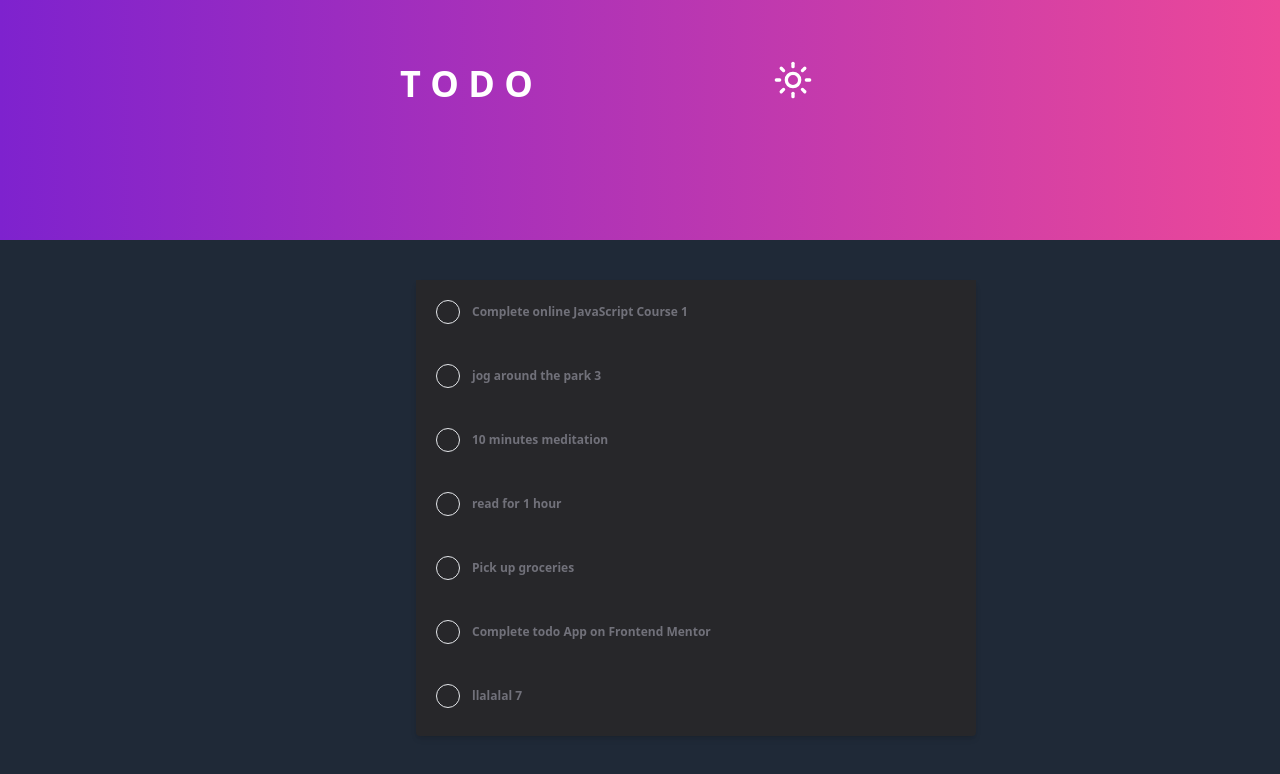
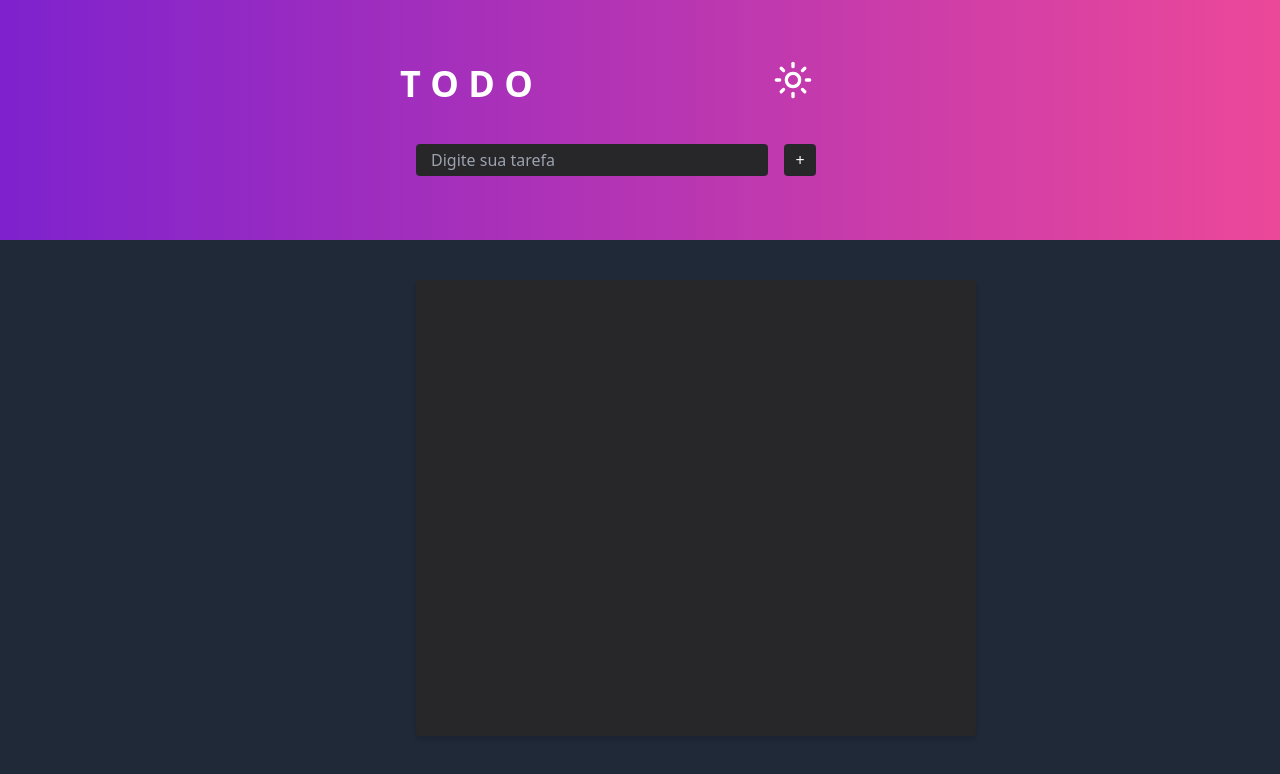
Before and after one commit to Artfel0216/Projeto-Findup, a Next.js app: page / in a window 1280 px wide. Shown: the top 774 px of the page. Built offline with nearby package versions, Linux system fonts and the light colour scheme.

Commit message:
atualização final

```diff
--- a/src/app/page.tsx
+++ b/src/app/page.tsx
@@ -1,84 +1,67 @@
 "use client"
-import { Check, Import, Sun } from "lucide-react";
+import { useState } from "react"
+import { Sun } from "lucide-react";
 import { Line } from "../components/line";
+import TodoList from "@/components/TodoList";
 
 
 export default function Home() {
-    const todos = [{
-        title: "Complete online JavaScript Course 1",
-        checked: true,
-    },
-    {
-        title: "jog around the park 3",
-        checked: true,
-    },{
-        title: "10 minutes meditation",
-        checked: true,
-    },{
-        title: "read for 1 hour",
-        checked: true,
-    },{
-        title: "Pick up groceries",
-        checked: true,
-    },{
-        title: "Complete todo App on Frontend Mentor",
-        checked: true,
-    },{
-        title: "llalalal 7",
-        checked: true,
-    }];
 
+
+
+    const [name, setName] = useState<string>("Arthur")
+
+    const [todos, setTodos] = useState<any>([]);
+
+    const handleClick = (index: number) => {
+        const oldTodos = todos;
+        oldTodos[index].checked = !oldTodos[index].checked;
+        const newTodos = [...oldTodos];
+
+        setTodos(newTodos);
+    }
+
+    const changeTodoList = (value: string) => {
+        const oldTodos = todos;
+        oldTodos.push({ title: value, checked: false });
+        const newTodos = [...oldTodos];
+
+        setTodos(newTodos);
+    }
 
     return (
         <div>
 
+           <TodoList changeTodoList={changeTodoList} />
+
+
+
+
             {/* primeiro container */}
+
             <div className="flex gap-60 h-[15rem] bg-gradient-to-l from-pink-500 to-purple-700 text-white font-bold text-4xl">
                 <p className=" ml-[25rem] mt-[4rem]">
                     T O D O
                 </p>
+
                 <Sun onclick="newtask" className='w-[2.5rem] h-[3rem] mt-[3.5rem] cursor-pointer' />
             </div>
-
-
-
-
 
             {/* segundo container container */}
 
             <div className="bg-zinc-800 w-[70vh] h-[57vh] absolute bottom-[8vh] ml-[26rem] rounded shadow-md">
-
-
                 {
-    todos.map((todo) => (
-        <Line title={todo.title} checked={todo.checked} onClick={()=> {}} />
+                    todos.map((todo, index) => (
+                        <Line
+                            key={index}
+                            index={index}
+                            title={todo.title}
+                            checked={todo.checked}
+                            handleClick={handleClick}
+                        />
                     ))
                 }
-
-
-
-
-
-
-
-
-
-
-
             </div>
-
         </div>
-
-
-
-
-
-
-
-
-
-
-
-
     );
 }
--- /dev/null
+++ b/src/components/TodoList.tsx
@@ -0,0 +1,47 @@
+import React, {useState} from 'react'
+
+function TodoList ({changeTodoList} : {changeTodoList: (value:string) => void}) {
+    const [task, setTask] = useState(["arthur"])
+    const [newTask, setNewTask] = useState ("")
+
+
+    function handleInputChange (event: any) {
+      setNewTask(event.target.value)
+    }
+
+    function addTask () {
+
+      if (newTask.trim() !== "") {
+        changeTodoList(newTask)
+      }
+
+    }
+
+    function salvar(newTask: string) {
+        localStorage.info = document.getElementById ("dado")
+      }
+
+
+    function deleteTask (index :number) {
+
+    }
+
+
+    return (
+        <div className="absolute flex items-center mt-[10rem]">
+
+             <input type="text"
+               placeholder='Digite sua tarefa'
+                 value={newTask}
+                  onChange={handleInputChange}
+
+
+                className=" p-[15px] rounded ml-[26rem] w-[22rem] text-zinc-50 h-[2rem] bg-zinc-800 border-none absolute" />
+
+             <button id='dado' onClick={addTask} className=" rounded flex items-center justify-center h-[2rem] absolute ml-[49rem] border-2 border-none w-[2rem]  bg-zinc-800 text-zinc-50">+</button>
+            </div>
+
+    )
+}
+
+export default TodoList
--- a/src/components/line.tsx
+++ b/src/components/line.tsx
@@ -1,32 +1,35 @@
-"use client"
 import React, { useState } from "react";
 import { Check, Import, Sun } from "lucide-react";
 
 export interface LineProps {
+    index: number;
     title: string;
     checked: boolean;
-    onClick: () => void;
+    handleClick: (index: number) => void;
 }
 
 export const Line = (props: LineProps) => {
-    const [check, setCheck] = useState(props.checked)
-    const handleClick = () => {
-        setCheck(!check)
-        props.onClick()
-    }
+
+
+
+
+    console.log("Todo-list",props.checked);
     return (
-        <div className="bg-zinc-800 h-[8vh] w-[70vh]rounded text-zinc-500 flex items-center p-5 gap-3 text-xs font-bold">
+        <div id="dado" className="bg-zinc-800 h-[8vh] w-[70vh]rounded text-zinc-500 flex items-center p-5 gap-3 text-xs font-bold">
             {
-                !props.checked ? (
-                    <button onClick={handleClick} className="w-[1.5rem] h-[1.5rem] rounded-full border border-gray-500 bg-gradient-to-l from-pink-500 to-purple-700 text-white flex items-center justify-center">
+                props.checked ? (
+                    <button onClick={() => props.handleClick(props.index)} className="w-[1.5rem] h-[1.5rem] rounded-full border border-gray-500 bg-gradient-to-l from-pink-500 to-purple-700 text-white flex items-center justify-center">
                         <Check className=' w-[3vh]' />
                     </button>
                 ) : (
-                    <button className="w-[1.5rem] h-[1.5rem] rounded-full border flex items-center justify-center"></button>
+                    <button onClick={() => props.handleClick(props.index)} className="w-[1.5rem] h-[1.5rem] rounded-full border flex items-center justify-center">
+
+                    </button>
                 )
             }
 
             {props.title}
+
         </div>
     )
 }
```
Lines whose indentation alone changed are shown as unchanged.
